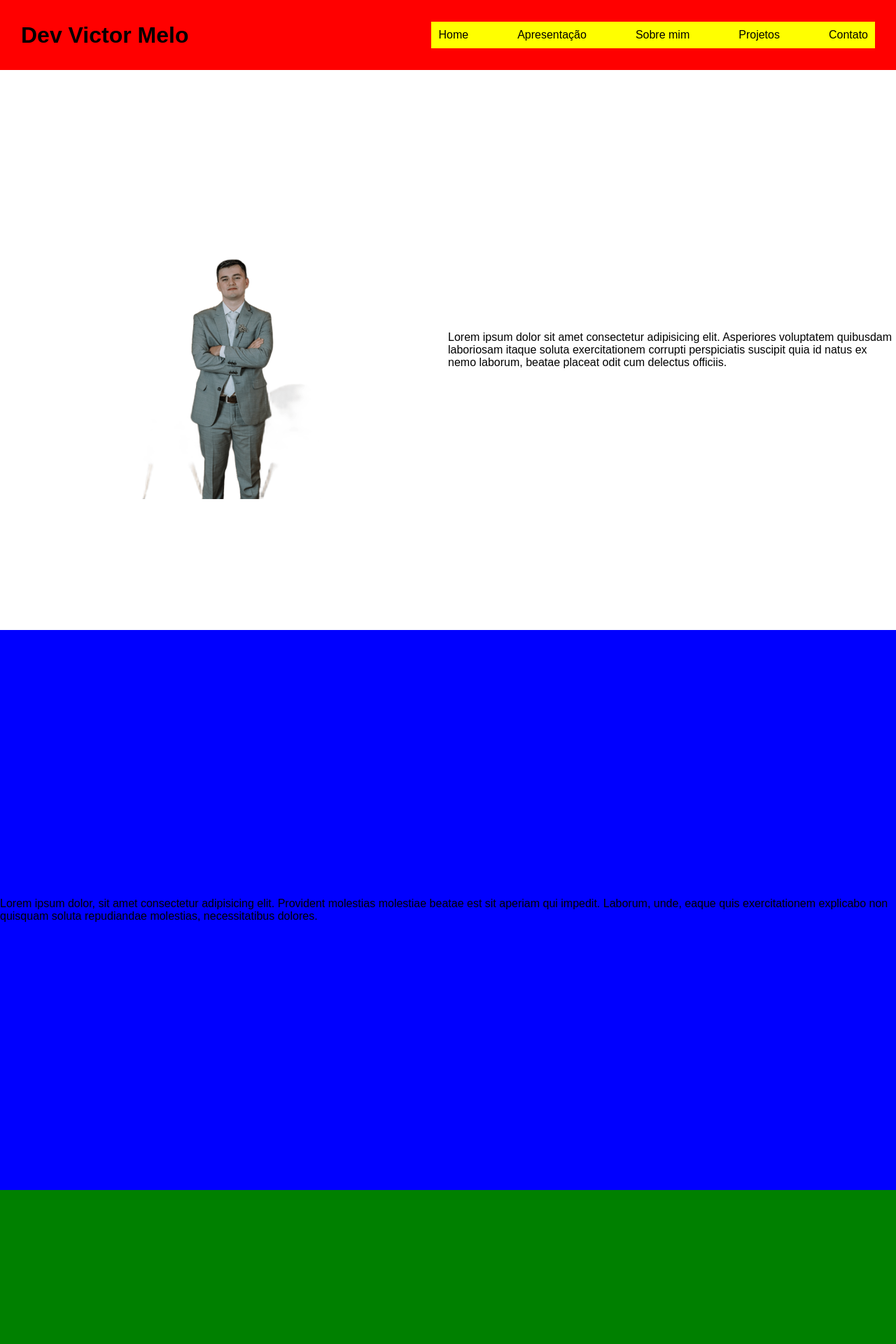
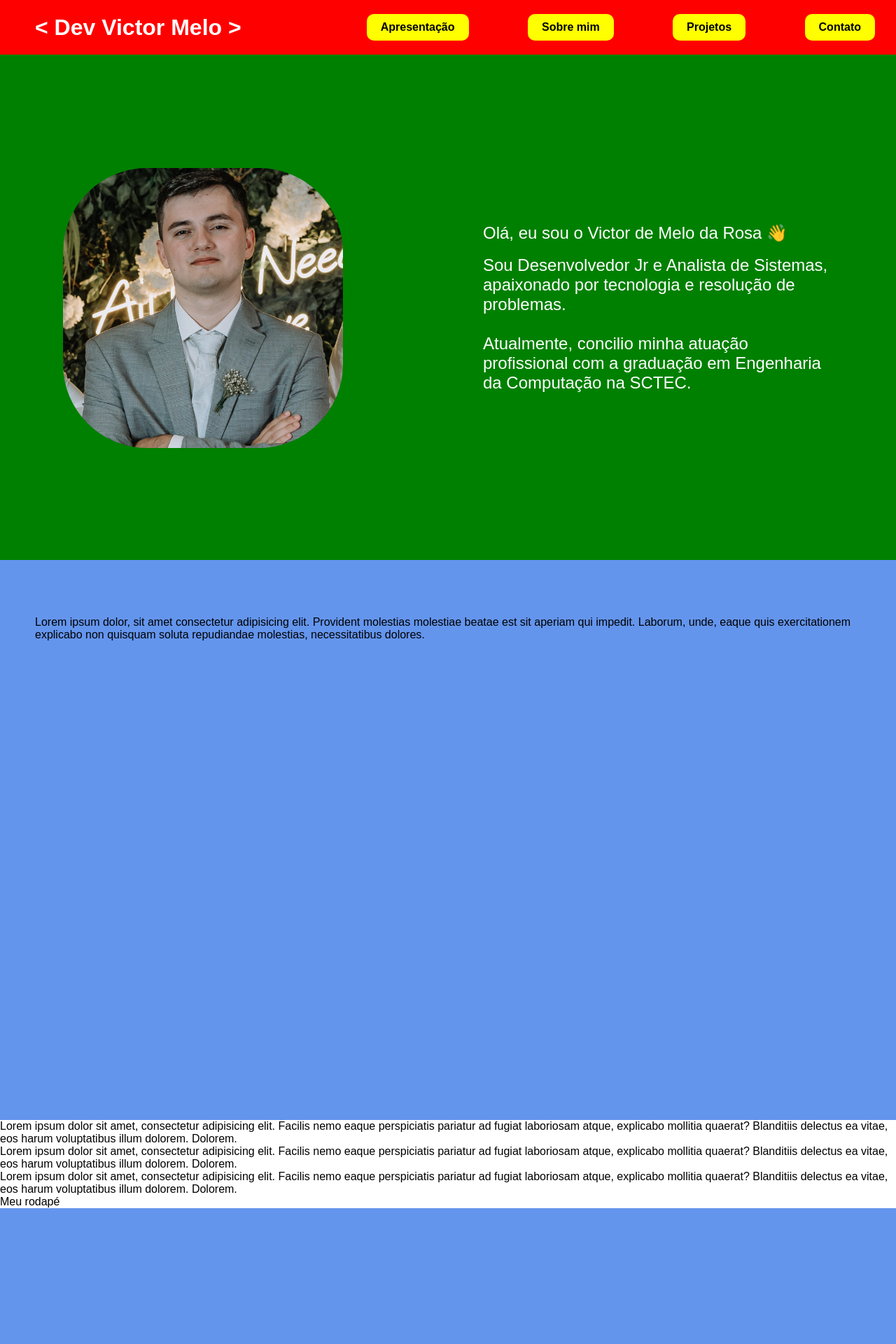
Before and after one commit to Victordemelo/Portfolio_Pessoal, a PHP site: page / in a window 1280 px wide. Shown: the top 1920 px of the page at 70% size. After the commit the page ends 1726 px from the top, so only its background shows below. Run offline with PHP 8.4, Linux system fonts and the light colour scheme.

Commit message:
Feat: Adicionando novos efeitos e layout.

```diff
--- a/laddingPageDesafio/index.html
+++ b/laddingPageDesafio/index.html
@@ -9,32 +9,37 @@
 </head>
 
 <body>
-    <header id="header">
-        <h1 class="home"> Dev Victor Melo</h1>
-        <nav id="navegacao">
-            <li><a href="#home">Home</a></li>
-            <li><a href="#apresentacao">Apresentação</a></li>
-            <li><a href="#sobre-mim">Sobre mim</a></li>
-            <li><a href="#projetos">Projetos</a></li>
-            <li><a href="#rodape">Contato</a></li>
+    <header>
+        <h1 class="home"> &lt; Dev Victor Melo &gt;</h1>
+        <nav class="navbar">
+            <ul>
+                <li><a href="#apresentacao">Apresentação</a></li>
+                <li><a href="#sobremim">Sobre mim</a></li>
+                <li><a href="#projetos">Projetos</a></li>
+                <li><a href="#rodape">Contato</a></li>
+            </ul>
         </nav>
+    </header>
 
-    </header>
-    <main id="apresentacao">
-        <img class="imagem" src="img/IMG-5684(1).png" alt="Foto de Victor">
-        <p>Lorem ipsum dolor sit amet consectetur adipisicing elit. Asperiores voluptatem quibusdam laboriosam itaque
-            soluta exercitationem corrupti perspiciatis suscipit quia id natus ex nemo laborum, beatae placeat odit cum
-            delectus officiis.
-        </p>
+    <main id="apresentacao" class="main">
+        <img class="imagem" src="img/cortado.png" alt="Foto de Victor">
+        <div>
+            <p>Olá, eu sou o Victor de Melo da Rosa 👋</p> <br>
+            <p>
+                Sou Desenvolvedor Jr e Analista de Sistemas, apaixonado por
+                tecnologia e resolução de problemas. <br> <br>Atualmente, concilio minha atuação profissional com a graduação em
+                Engenharia da Computação na SCTEC.
+            </p>
+        </div>
     </main>
 
-    <section id="sobre-mim">
+    <section id="sobremim" class="sobre-mim">
         <p>Lorem ipsum dolor, sit amet consectetur adipisicing elit. Provident molestias molestiae beatae est sit
             aperiam qui impedit. Laborum, unde, eaque quis exercitationem explicabo non quisquam soluta repudiandae
             molestias, necessitatibus dolores.</p>
     </section>
 
-    <section id="projetos">
+    <section id="projects" class="projetos">
         <article>Lorem ipsum dolor sit amet, consectetur adipisicing elit. Facilis nemo eaque perspiciatis pariatur ad
             fugiat laboriosam atque, explicabo mollitia quaerat? Blanditiis delectus ea vitae, eos harum voluptatibus
             illum dolorem. Dolorem.</article>
@@ -46,7 +51,7 @@
             illum dolorem. Dolorem.</article>
     </section>
 
-    <footer id="rodape">
+    <footer id="footer" class="rodape">
         <p>Meu rodapé</p>
     </footer>
 
--- a/laddingPageDesafio/style.css
+++ b/laddingPageDesafio/style.css
@@ -1,73 +1,80 @@
 * {
     padding: 0;
     margin: 0;
+    box-sizing: border-box;
     font-family: Arial, Helvetica, sans-serif;
 }
 
-li {
-    list-style-type: none;
+header {
+    position: fixed;
+    top: 0;
+    width: 100%;
+    background-color: red;
+    color: white;
+    display: flex;
+    justify-content: space-between;
+    align-items: center; /* Alinha os itens verticalmente ao centro */
+    padding: 20px 30px; /* Reduzi um pouco para não ocupar a tela toda */
+    z-index: 1000; /* Garante que o menu fique sobre os outros elementos */
 }
 
-a {
+header h1{
+    margin-left: 20px;
+}
+
+nav li {
+    display: inline-block;
+    padding: 10px 20px;
+    margin-left: 5em; /* Ajustado para melhor espaçamento */
+    background-color: yellow;
+    border-radius: 10px; /* Um arredondamento leve fica moderno */
+}
+
+nav li a {
     text-decoration: none;
     color: black;
+    font-weight: bold;
 }
 
-
-#header {
-    max-width: 100%;
-    height: 100px;
-    padding: 0px 30px;
-    background-color: red;
-    display: flex;
-    flex-direction: row;
-    justify-content: space-between;
-    align-items: center;
+/* Exemplo de hover para interatividade */
+nav li a:hover {
+    color: darkred;
 }
 
-#navegacao {
+/* ... [seu código anterior do reset, header e nav continua igual] ... */
+
+.main {
     display: flex;
-    justify-content: flex-end;
+    justify-content: center; /* Centraliza o conteúdo no meio da tela */
     align-items: center;
-    padding: 10px;
-    background-color: yellow;
-    gap: 70px;
+    gap: 200px; /* Cria um espaço uniforme entre o texto e a imagem! */
+    height: 100vh;
+    background-color: green;
+    padding-top: 80px; /* Compensa a altura do header para nada ficar escondido */
+    padding-left: 50px;
+    padding-right: 50px;
 }
 
-#apresentacao {
-    display: grid;
-    grid-template-columns: 1fr 1fr;
-    justify-content: center;
-    align-items: center;
-    height: 100vh;
-    background-color: rgba(255, 255, 255, 0);
+.main p {
+    color: white; /* Adicionei para dar contraste com o fundo verde */
+    font-size: 24px;
+    max-width: 500px; /* Impede que o texto fique muito esticado em telas grandes */
 }
 
 .imagem {
-    max-width: 100%;
-    max-height: 100%;
+    width: 400px;
+    height: 400px;
+    border-radius: 30%;
+    object-fit: cover; /* Garante que a foto não fique espremida/esticada dentro do círculo */
 }
 
-#sobre-mim {
-    display: flex;
-    justify-content: center;
-    align-items: center;
+.sobre-mim{
     height: 100vh;
-    background-color: blue
+    background-color: cornflowerblue;
+    padding-top: 80px;
+    padding-left: 50px;
+    padding-right: 50px;
+
+
+
 }
-
-#projetos {
-    display: flex;
-    justify-content: center;
-    align-items: center;
-    height: 100vh;
-    background-color: green
-}
-
-#rodape{
-    display: flex;
-    justify-content: center;
-    align-items: center;
-    height: 100px;
-    background-color: purple
-}
```
Also changed, not shown: laddingPageDesafio/img/IMG-5684(1).png (deleted), laddingPageDesafio/img/cortado.png (added), laddingPageDesafio/img/homem-no-computador.png (added).
